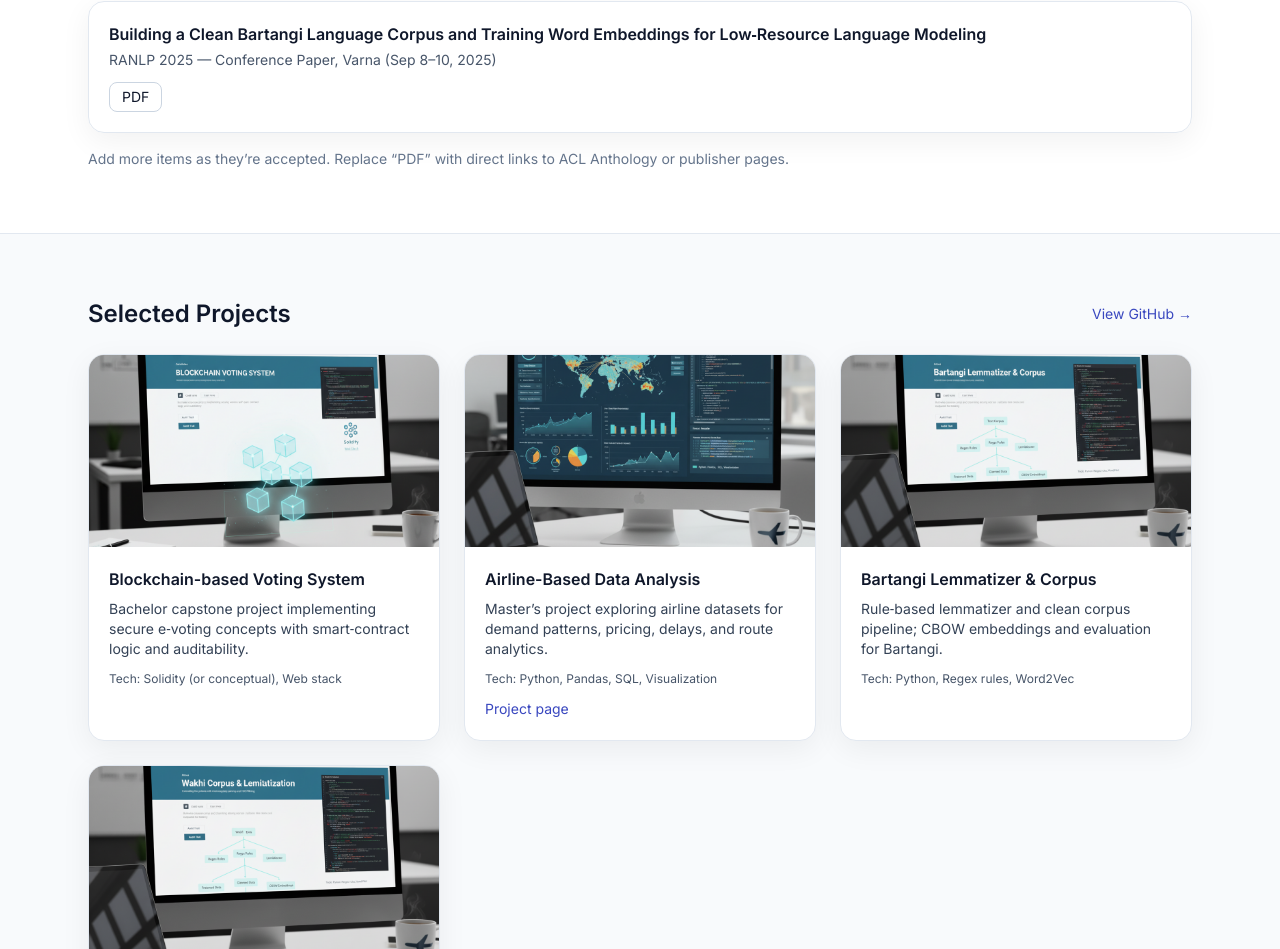
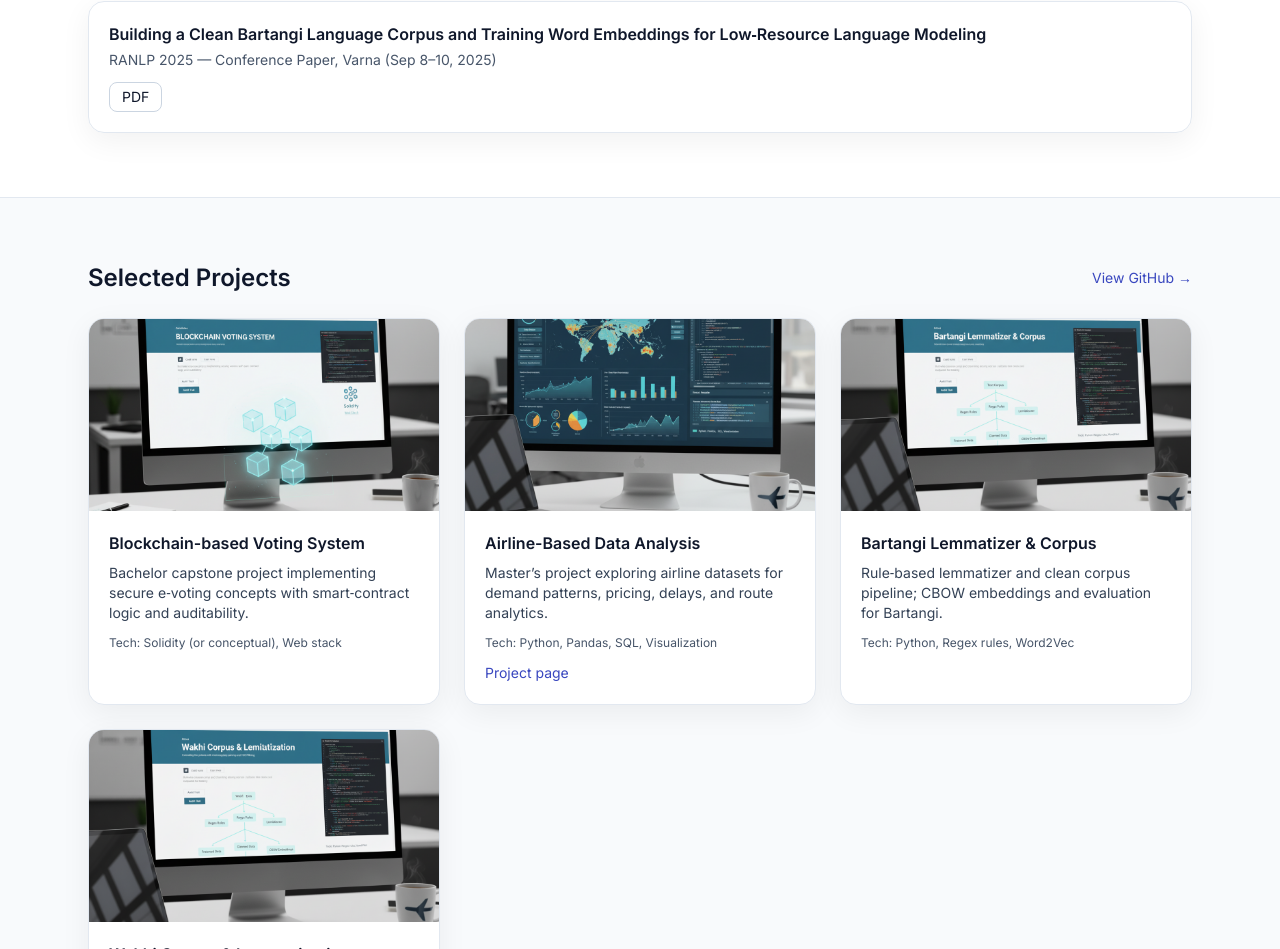
Before and after one commit to warda-tariqq/wardatariq.github.io, a plain HTML site: page index.html in a window 1280 px wide. Shown: the part 1451-2400 px from the top of the page. Drawn offline with nearby package versions, Linux system fonts and the light colour scheme; files whose address does not match are found by name.

Commit message:
Update index.html

```diff
--- a/index.html
+++ b/index.html
@@ -176,7 +176,7 @@
         </div>
       </li>
     </ul>
-    <p class="text-sm text-slate-500 mt-4">Add more items as they’re accepted. Replace “PDF” with direct links to ACL Anthology or publisher pages.</p>
+
   </div>
 </section>
 
```
